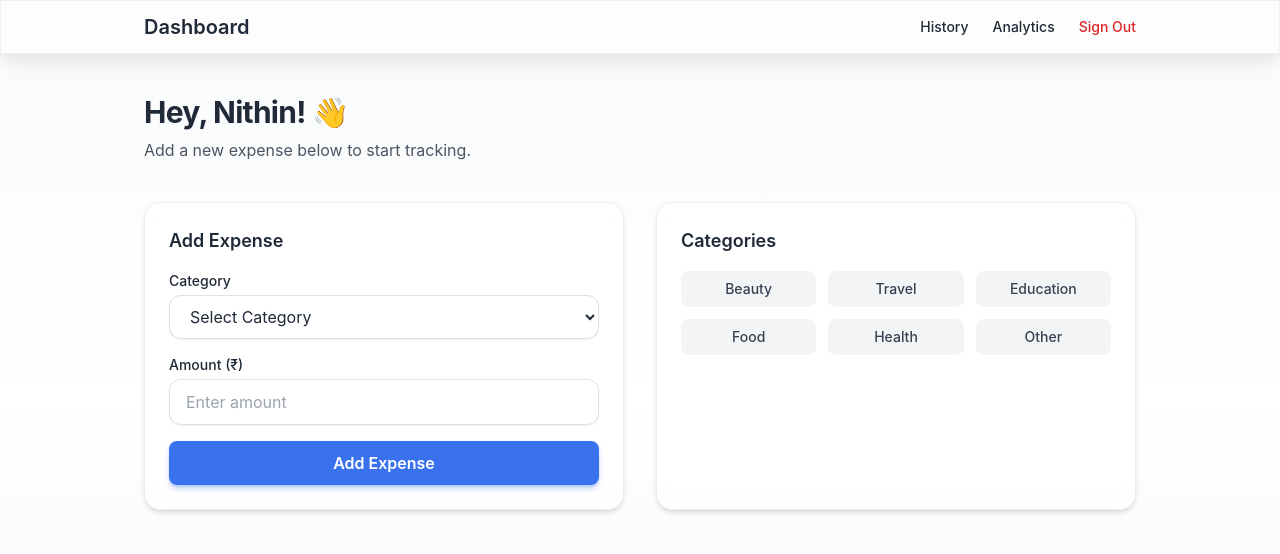
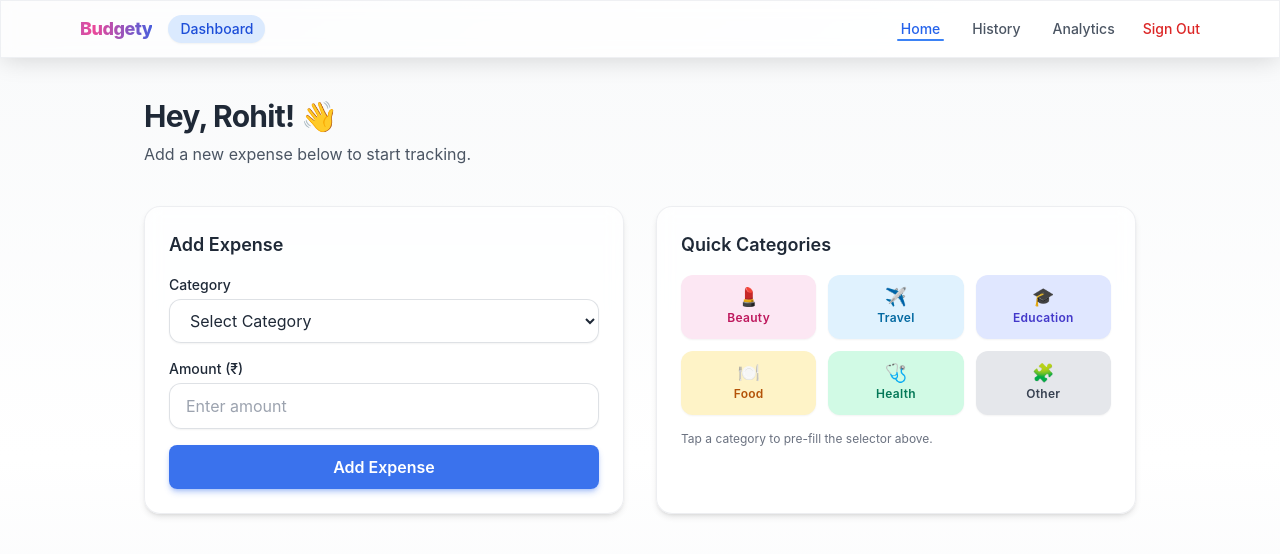
Before and after one commit to rohit27m/budgety, a React (Create React App) app in the folder frontend/: page /home in a window 1280 px wide. Shown: the top 554 px of the page. Built offline with nearby package versions, Linux system fonts and the light colour scheme.

Commit message:
feat: add global navbar with dynamic titles and enhanced categories UI

```diff
--- a/frontend/src/App.js
+++ b/frontend/src/App.js
@@ -1,18 +1,66 @@
 import React from "react";
-import { BrowserRouter as Router, Routes, Route } from "react-router-dom";
+import { BrowserRouter as Router, Routes, Route, useLocation } from "react-router-dom";
 import Home from "./components/Home";
 import History from "./components/History";
 import Analytics from "./components/Analytics";
 import LandingPage from "./components/LandingPage";
+import Navbar from "./navbar";
+
+// Layout component to inject Navbar with dynamic title based on route
+const Layout = ({ children }) => {
+  const location = useLocation();
+  const path = location.pathname;
+  const titleMap = {
+    "/": "Welcome",
+    "/home": "Dashboard",
+    "/history": "Expense History",
+    "/analytics": "Analytics"
+  };
+  const title = titleMap[path] || "";
+  return (
+    <div className="min-h-screen flex flex-col">
+      <Navbar title={title} />
+      <div className="flex-1">{children}</div>
+    </div>
+  );
+};
 
 function App() {
   return (
     <Router>
       <Routes>
-        <Route path="/" element={<LandingPage />} />
-        <Route path="/home" element={<Home username="Nithin" />} />
-        <Route path="/history" element={<History />} />
-        <Route path="/analytics" element={<Analytics />} />
+        <Route
+          path="/"
+          element={
+            <Layout>
+              <LandingPage />
+            </Layout>
+          }
+        />
+        <Route
+          path="/home"
+          element={
+            <Layout>
+              <Home username="Rohit" />
+            </Layout>
+          }
+        />
+        <Route
+          path="/history"
+          element={
+            <Layout>
+              <History />
+            </Layout>
+          }
+        />
+        <Route
+          path="/analytics"
+          element={
+            <Layout>
+              <Analytics />
+            </Layout>
+          }
+        />
       </Routes>
     </Router>
   );
--- a/frontend/src/components/Analytics.js
+++ b/frontend/src/components/Analytics.js
@@ -1,5 +1,4 @@
 import React, { useEffect, useState } from "react";
-import { Link } from "react-router-dom";
 import { PieChart, Pie, Cell, Tooltip, Legend, BarChart, Bar, XAxis, YAxis, CartesianGrid, LineChart, Line } from "recharts";
 
 const Analytics = () => {
@@ -25,12 +24,8 @@ const Analytics = () => {
   const COLORS = ["#3b82f6", "#10b981", "#f59e0b", "#ef4444", "#8b5cf6", "#ec4899"];
 
   return (
-  <div className="min-h-screen bg-gradient-to-b from-gray-50 via-white to-gray-100 dark:from-gray-950 dark:via-gray-900 dark:to-gray-800 text-gray-800 dark:text-gray-100">
+    <div className="min-h-screen bg-gradient-to-b from-gray-50 via-white to-gray-100 dark:from-gray-950 dark:via-gray-900 dark:to-gray-800 text-gray-800 dark:text-gray-100">
       <div className="max-w-6xl mx-auto px-4 py-10">
-        <div className="flex items-center justify-between mb-8">
-          <h2 className="text-2xl font-bold tracking-tight">Analytics</h2>
-          <Link to="/home" className="text-sm font-medium text-primary-600 hover:text-primary-700">← Back</Link>
-        </div>
         {expenses.length === 0 ? (
           <div className="card text-center">
             <p className="text-gray-600 dark:text-gray-400">No data to analyze yet. Add some expenses first.</p>
--- a/frontend/src/components/History.js
+++ b/frontend/src/components/History.js
@@ -1,5 +1,4 @@
 import React, { useEffect, useState } from "react";
-import { Link } from "react-router-dom";
 
 const History = () => {
   const [expenses, setExpenses] = useState([]);
@@ -10,13 +9,9 @@ const History = () => {
   }, []);
 
   return (
-  <div className="min-h-screen bg-gradient-to-b from-gray-50 via-white to-gray-100 dark:from-gray-950 dark:via-gray-900 dark:to-gray-800 text-gray-800 dark:text-gray-100">
+    <div className="min-h-screen bg-gradient-to-b from-gray-50 via-white to-gray-100 dark:from-gray-950 dark:via-gray-900 dark:to-gray-800 text-gray-800 dark:text-gray-100">
       <div className="max-w-5xl mx-auto px-4 py-10">
-        <div className="flex items-center justify-between mb-8">
-          <h2 className="text-2xl font-bold tracking-tight">Expense History</h2>
-          <Link to="/home" className="text-sm font-medium text-primary-600 hover:text-primary-700">← Back</Link>
-        </div>
-  <div className="card overflow-hidden fade-in">
+        <div className="card overflow-hidden fade-in">
           {expenses.length === 0 ? (
             <p className="text-gray-600 dark:text-gray-400">No expenses added yet.</p>
           ) : (
--- a/frontend/src/components/Home.js
+++ b/frontend/src/components/Home.js
@@ -1,11 +1,17 @@
 import React, { useState } from "react";
-import { Link } from "react-router-dom";
 
 const Home = ({ username }) => {
   const [category, setCategory] = useState("");
   const [amount, setAmount] = useState("");
 
-  const categories = ["Beauty", "Travel", "Education", "Food", "Health", "Other"];
+  const categories = [
+    { name: "Beauty", icon: "💄", color: "bg-pink-100 text-pink-700 dark:bg-pink-500/20 dark:text-pink-300" },
+    { name: "Travel", icon: "✈️", color: "bg-sky-100 text-sky-700 dark:bg-sky-500/20 dark:text-sky-300" },
+    { name: "Education", icon: "🎓", color: "bg-indigo-100 text-indigo-700 dark:bg-indigo-500/20 dark:text-indigo-300" },
+    { name: "Food", icon: "🍽️", color: "bg-amber-100 text-amber-700 dark:bg-amber-500/20 dark:text-amber-300" },
+    { name: "Health", icon: "🩺", color: "bg-emerald-100 text-emerald-700 dark:bg-emerald-500/20 dark:text-emerald-300" },
+    { name: "Other", icon: "🧩", color: "bg-gray-200 text-gray-700 dark:bg-gray-600/40 dark:text-gray-200" }
+  ];
 
   const handleAddExpense = () => {
     if (category && amount) {
@@ -25,27 +31,14 @@ const Home = ({ username }) => {
   };
 
   return (
-  <div className="min-h-screen bg-gradient-to-b from-gray-50 via-white to-gray-100 dark:from-gray-950 dark:via-gray-900 dark:to-gray-800 text-gray-800 dark:text-gray-100">
-      {/* Navbar */}
-  <nav className="glass sticky top-0 z-30 border-b border-gray-200/60 dark:border-gray-700/50">
-        <div className="max-w-5xl mx-auto px-4 py-3 flex items-center justify-between">
-          <h1 className="text-xl font-semibold">Dashboard</h1>
-          <ul className="flex items-center gap-6 text-sm font-medium">
-            <li><Link className="hover:text-primary-600 transition" to="/history">History</Link></li>
-            <li><Link className="hover:text-primary-600 transition" to="/analytics">Analytics</Link></li>
-            <li><Link className="text-red-600 hover:text-red-700" to="/">Sign Out</Link></li>
-          </ul>
-        </div>
-      </nav>
-
-      {/* Content */}
-  <main className="max-w-5xl mx-auto px-4 py-10 space-y-10 fade-in">
+    <div className="min-h-screen bg-gradient-to-b from-gray-50 via-white to-gray-100 dark:from-gray-950 dark:via-gray-900 dark:to-gray-800 text-gray-800 dark:text-gray-100">
+      <main className="max-w-5xl mx-auto px-4 py-10 space-y-10 fade-in">
         <header className="mb-10">
           <h2 className="text-3xl font-bold tracking-tight mb-2">Hey, {username}! 👋</h2>
           <p className="text-gray-600 dark:text-gray-400">Add a new expense below to start tracking.</p>
         </header>
 
-          <div className="grid md:grid-cols-2 gap-8">
+        <div className="grid md:grid-cols-2 gap-8">
           <div className="card">
             <h3 className="text-lg font-semibold mb-4">Add Expense</h3>
             <div className="space-y-4">
@@ -58,7 +51,7 @@ const Home = ({ username }) => {
                 >
                   <option value="">Select Category</option>
                   {categories.map((cat, i) => (
-                    <option key={i} value={cat}>{cat}</option>
+                    <option key={i} value={cat.name}>{cat.name}</option>
                   ))}
                 </select>
               </div>
@@ -77,14 +70,29 @@ const Home = ({ username }) => {
           </div>
 
           <div className="card">
-            <h3 className="text-lg font-semibold mb-4">Categories</h3>
+            <div className="flex items-center justify-between mb-4">
+              <h3 className="text-lg font-semibold">Quick Categories</h3>
+              {category && (
+                <span className="text-xs px-2 py-1 rounded bg-primary-500/10 text-primary-600 dark:text-primary-300">Selected: {category}</span>
+              )}
+            </div>
             <ul className="grid grid-cols-2 sm:grid-cols-3 gap-3 text-sm">
-              {categories.map((c) => (
-                <li key={c} className="px-3 py-2 rounded-lg bg-gray-100 dark:bg-gray-700 text-gray-700 dark:text-gray-200 font-medium flex items-center justify-center">
-                  {c}
-                </li>
-              ))}
+              {categories.map((c) => {
+                const active = c.name === category;
+                return (
+                  <li
+                    key={c.name}
+                    onClick={() => setCategory(c.name)}
+                    className={`group cursor-pointer relative px-3 py-3 rounded-xl flex flex-col items-center justify-center gap-1 border text-center transition shadow-sm hover:shadow-md ${c.color} ${active ? 'ring-2 ring-primary-500 scale-[1.02]' : 'border-transparent hover:border-primary-400/40 dark:hover:border-primary-400/30'}`}
+                  >
+                    <span className="text-lg leading-none">{c.icon}</span>
+                    <span className="text-xs font-semibold tracking-wide">{c.name}</span>
+                    {active && <span className="absolute -top-2 -right-2 bg-primary-500 text-white text-[10px] px-1.5 py-0.5 rounded-full shadow animate-pulse">✔</span>}
+                  </li>
+                );
+              })}
             </ul>
+            <p className="mt-4 text-xs text-gray-500 dark:text-gray-400">Tap a category to pre-fill the selector above.</p>
           </div>
         </div>
       </main>
--- /dev/null
+++ b/frontend/src/navbar.js
@@ -0,0 +1,44 @@
+import React from "react";
+import { Link, useLocation } from "react-router-dom";
+
+// Reusable Navbar component
+// Props: title (string) - page specific title displayed next to brand
+const Navbar = ({ title = "" }) => {
+  const location = useLocation();
+  const links = [
+    { to: "/home", label: "Home" },
+    { to: "/history", label: "History" },
+    { to: "/analytics", label: "Analytics" }
+  ];
+
+  const isActive = (path) => location.pathname === path;
+
+  return (
+    <nav className="glass sticky top-0 z-40 border-b border-gray-200/60 dark:border-gray-700/50 backdrop-blur supports-[backdrop-filter]:bg-white/60 dark:supports-[backdrop-filter]:bg-gray-900/50">
+      <div className="max-w-6xl mx-auto px-4 h-14 flex items-center justify-between">
+        <div className="flex items-center gap-4">
+          <Link to={"/"} className="text-lg font-extrabold tracking-tight gradient-text">Budgety</Link>
+          {title && <span className="text-sm font-medium px-3 py-1 rounded-full bg-primary-100 text-primary-700 dark:bg-primary-500/20 dark:text-primary-300 shadow-sm">{title}</span>}
+        </div>
+        <ul className="flex items-center gap-6 text-sm font-medium">
+          {links.map(l => (
+            <li key={l.to}>
+              <Link
+                to={l.to}
+                className={`relative px-1 transition-colors ${isActive(l.to) ? 'text-primary-600 dark:text-primary-400' : 'text-gray-600 dark:text-gray-300 hover:text-primary-600 dark:hover:text-primary-400'}`}
+              >
+                {l.label}
+                {isActive(l.to) && <span className="absolute -bottom-1 left-0 right-0 h-0.5 bg-primary-500 rounded-full" />}
+              </Link>
+            </li>
+          ))}
+          <li>
+            <Link to="/" className="text-red-600 dark:text-red-400 hover:text-red-700 dark:hover:text-red-300 transition">Sign Out</Link>
+          </li>
+        </ul>
+      </div>
+    </nav>
+  );
+};
+
+export default Navbar;
```
